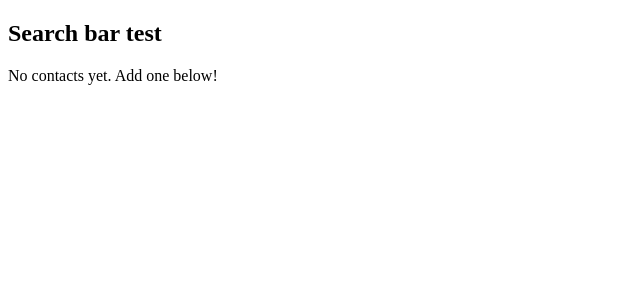
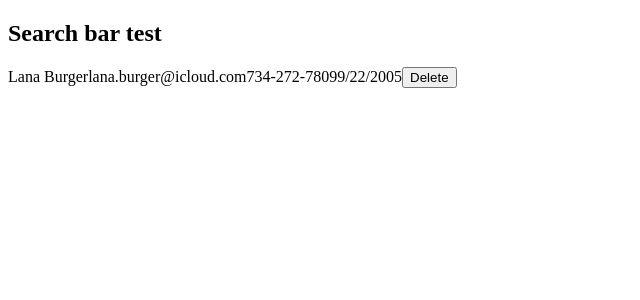
Before and after one commit to lana-bu/contactbook_webapp, a React (Vite) app: page / in a window 1280 px wide. Shown: the top 300 px of the page, without its empty margins (0-640 px from the left). Built offline with nearby package versions, Linux system fonts and the light colour scheme.

Commit message:
contact list basic format

```diff
--- a/src/App.jsx
+++ b/src/App.jsx
@@ -3,7 +3,15 @@ import ContactForm from './components/ContactForm.jsx';
 import ContactList from './components/ContactList.jsx';
 import SearchBar from './components/SearchBar.jsx';
 
-const contactData = [];
+const contactData = [
+  {
+    id: Date.now().toString(),
+    name: 'Lana Burger',
+    email: 'lana.burger@icloud.com',
+    phone: '734-272-7809',
+    birthdate: '9/22/2005'
+  }
+];
 
 function App() {
 
--- a/src/components/ContactList.jsx
+++ b/src/components/ContactList.jsx
@@ -2,11 +2,12 @@
 
 import ContactItem from './ContactItem.jsx';
 
-function ContactList() {
+const ContactList = (props)=>{
     return (
         <div>
-            <h2>Contact list test</h2>
-            <ContactItem />
+            {props.items.map(item => {
+                return <ContactItem key={item.id} name={item.name} email={item.email} phone={item.phone} birthdate={item.birthdate} />
+            })}
         </div>
     );
 
```
